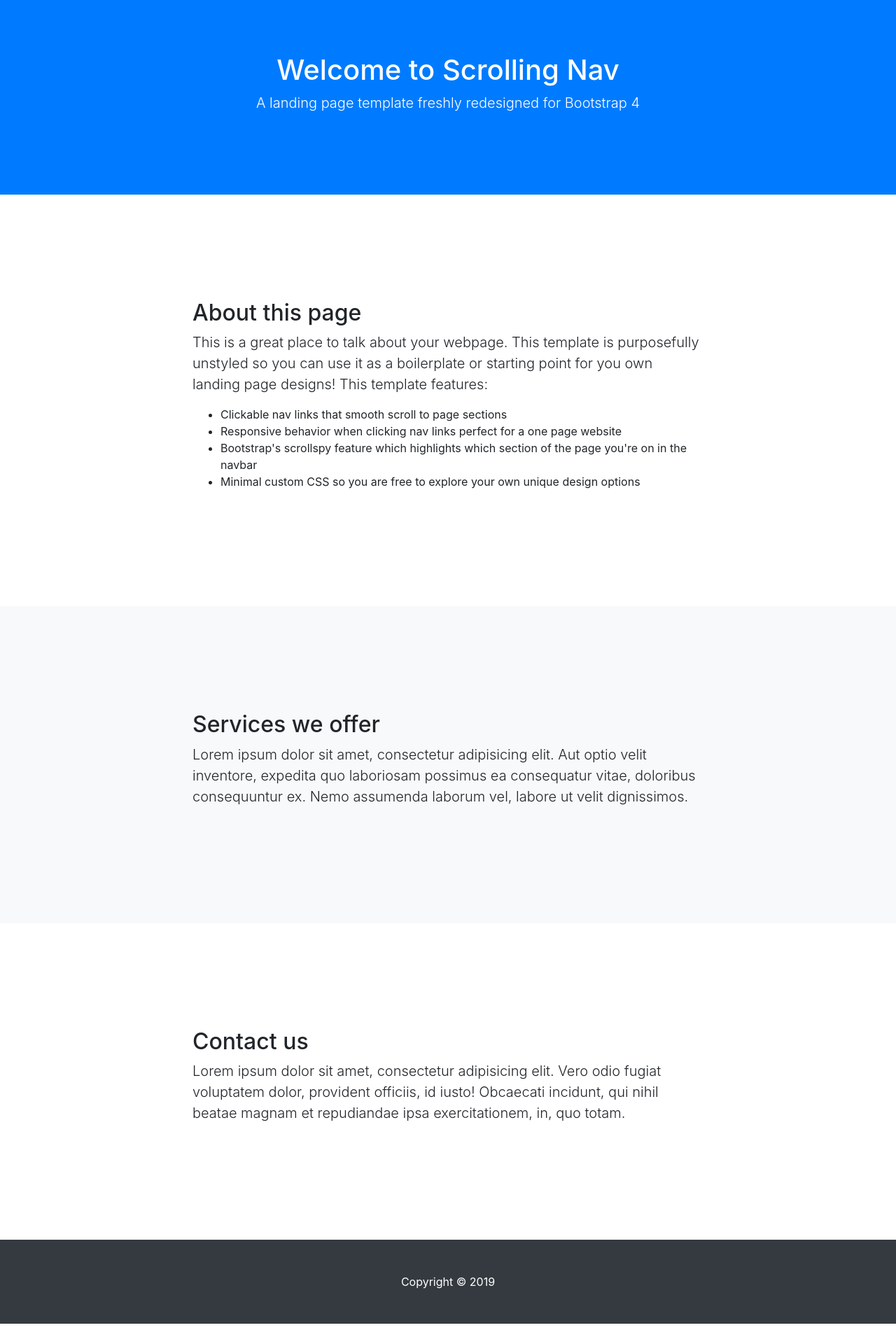
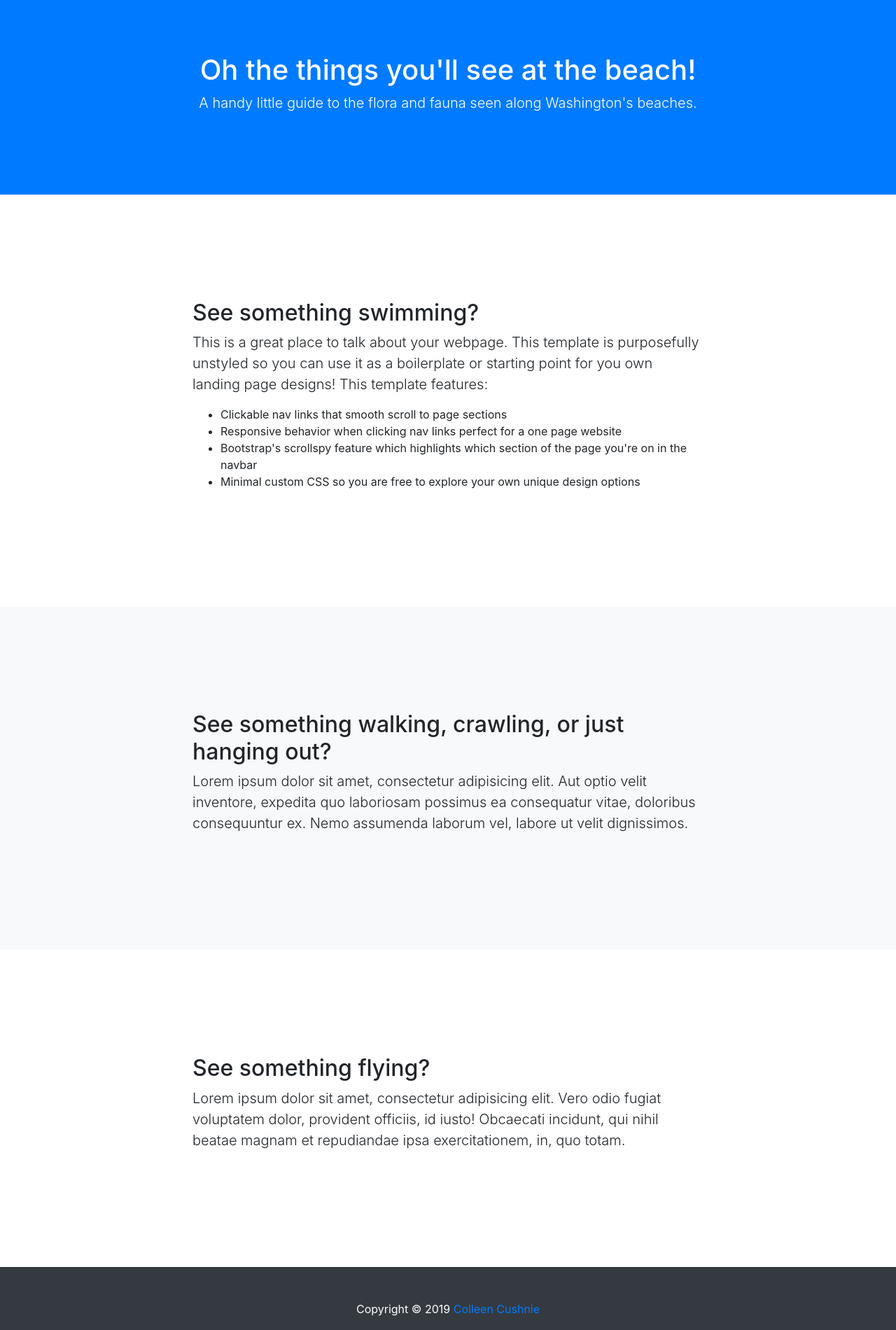
Before and after one commit to Cushnie/wats3020-final-project, a website with bundled scripts: page index.html in a window 1280 px wide. Shown: the part 80-1980 px from the top of the page at 70% size. Built offline with nearby package versions, Linux system fonts and the light colour scheme.

Commit message:
added details to index

```diff
--- a/index.html
+++ b/index.html
@@ -8,7 +8,7 @@
     <meta name="description" content="">
     <meta name="author" content="">
 
-    <title>Scrolling Nav - Start Bootstrap Template</title>
+    <title>The Beach Life</title>
 
     <!-- Bootstrap core CSS -->
     <link href="vendor/bootstrap/css/bootstrap.min.css" rel="stylesheet">
@@ -49,8 +49,8 @@
 
     <header class="bg-primary text-white">
         <div class="container text-center">
-            <h1>Welcome to Scrolling Nav</h1>
-            <p class="lead">A landing page template freshly redesigned for Bootstrap 4</p>
+            <h1>Oh the things you'll see at the beach!</h1>
+            <p class="lead">A handy little guide to the flora and fauna seen along Washington's beaches.</p>
         </div>
     </header>
 
@@ -58,7 +58,7 @@
         <div class="container">
             <div class="row">
                 <div class="col-lg-8 mx-auto">
-                    <h2>About this page</h2>
+                    <h2>See something swimming?</h2>
                     <p class="lead">This is a great place to talk about your webpage. This template is purposefully
                         unstyled so you can use it as a boilerplate or starting point for you own landing page designs!
                         This template features:</p>
@@ -78,7 +78,7 @@
         <div class="container">
             <div class="row">
                 <div class="col-lg-8 mx-auto">
-                    <h2>Services we offer</h2>
+                    <h2>See something walking, crawling, or just hanging out?</h2>
                     <p class="lead">Lorem ipsum dolor sit amet, consectetur adipisicing elit. Aut optio velit
                         inventore, expedita quo laboriosam possimus ea consequatur vitae, doloribus consequuntur ex.
                         Nemo assumenda laborum vel, labore ut velit dignissimos.</p>
@@ -91,7 +91,7 @@
         <div class="container">
             <div class="row">
                 <div class="col-lg-8 mx-auto">
-                    <h2>Contact us</h2>
+                    <h2>See something flying?</h2>
                     <p class="lead">Lorem ipsum dolor sit amet, consectetur adipisicing elit. Vero odio fugiat
                         voluptatem dolor, provident officiis, id iusto! Obcaecati incidunt, qui nihil beatae magnam et
                         repudiandae ipsa exercitationem, in, quo totam.</p>
@@ -103,8 +103,8 @@
     <!-- Footer -->
     <footer class="py-5 bg-dark">
         <div class="container">
-            <p class="m-0 text-center text-white">Copyright &copy; 2019 <a href="www.colleencushnie.com" target="_blank"
-                    )Colleen Cushhnie</a> </a> </p> </div> <!-- /.container -->
+            <p class="m-0 text-center text-white">Copyright &copy; 2019 <a href="http://www.colleencushnie.com" target="_blank">Colleen Cushnie</a></p>
+        </div> <!-- /.container -->
     </footer>
 
     <!-- Bootstrap core JavaScript -->
```
